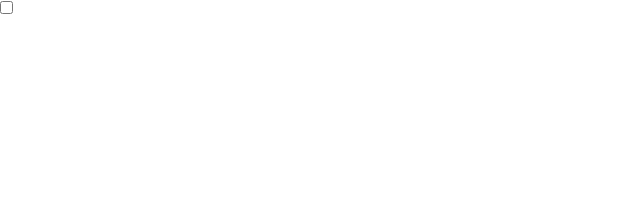
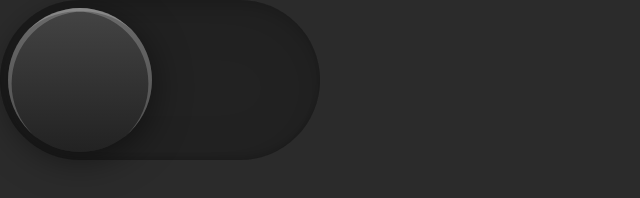
Before and after one commit to MLO-OLAGUNJU/dark-and-ligth-mode-toggle-button, a plain HTML site: page index.html in a window 1280 px wide. Shown: the whole page, without its empty margins (0-640 px from the left). Drawn offline with Linux system fonts and the light colour scheme.

Commit message:
added styles

```diff
--- a/styles.css
+++ b/styles.css
@@ -3,3 +3,51 @@
   padding: 0;
   box-sizing: border-box;
 }
+
+body {
+  display: grid;
+  height: 80vh;
+  background: #2b2b2b;
+}
+
+.checkbox {
+  height: 160px;
+  width: 320px;
+  background: #222;
+  appearance: none;
+  border-radius: 160px;
+  box-shadow: inset 0 8px 60px rgba(0, 0, 0, 0.1),
+    inset 0 8px 8px rgba(0, 0, 0, 0.1), inset 0 -4px 4px rgba(0, 0, 0, 0.1);
+  position: relative;
+  outline: none;
+  cursor: pointer;
+  transition: 0.5s;
+}
+
+.checkbox::before {
+  height: 160px;
+  width: 160px;
+  position: absolute;
+  top: 0;
+  left: 0;
+  content: "";
+  background: linear-gradient(to bottom, #444, #222);
+  border-radius: 160px;
+  transform: scale(0.9);
+  transition: 0.5s;
+  box-shadow: 0 8px 40px rgba(0, 0, 0, 0.5),
+    inset 4px 4px rgba(255, 255, 255, 0.2),
+    inset -4px 4px rgba(255, 255, 255, 0.2);
+}
+
+.checkbox:checked {
+  background: #fff;
+  box-shadow: inset 0 2px 60px rgba(0, 0, 0, 0.1),
+    inset 0 2px 8px rgba(0, 0, 0, 0.1), inset 0 -4px 4px rgba(0, 0, 0, 0.05);
+}
+
+.checkbox:checked::before {
+  left: 160px;
+  box-shadow: 0 8px 20px rgba(0, 0, 0, 0.1),
+    inset 4px 4px rgba(255, 255, 255, 1), inset -4px 4px rgba(255, 255, 255, 1);
+}
```
